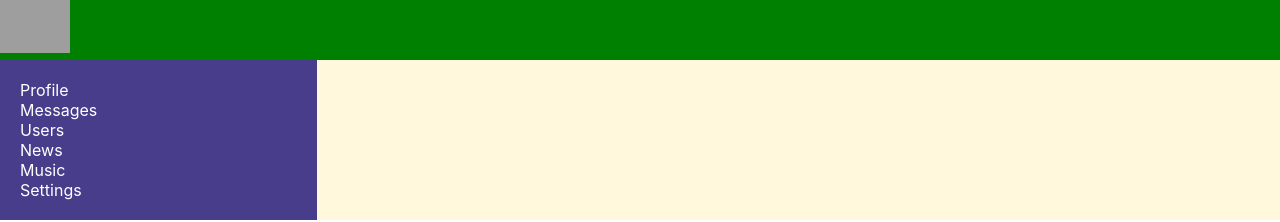
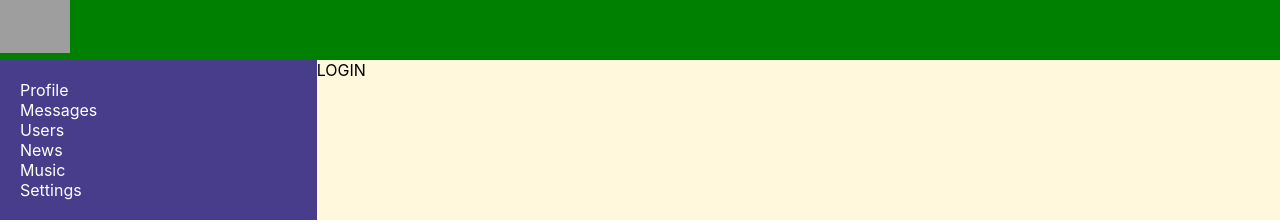
Before and after one commit to Alex666000/social-2023-new, a React (Create React App) app: page /login in a window 1280 px wide. Shown: the top 222 px of the page. Built offline with nearby package versions, Linux system fonts and the light colour scheme; no server answers; grey boxes are pictures that could not be loaded.

Commit message:
68 Redirect

```diff
--- a/src/App.tsx
+++ b/src/App.tsx
@@ -6,6 +6,7 @@ import {DialogsContainer} from './components/Dialogs/DialogsContainer';
 import UsersContainer from './components/Users/UsersContainer';
 import ProfileContainer from './components/Profile/ProfileContainer';
 import HeaderContainer from './components/Header/HeaderContainer';
+import {Login} from './components/Login';
 
 const App: React.FC = (props) => {
     return (
@@ -23,6 +24,9 @@ const App: React.FC = (props) => {
                 <Route
                     path={'/users'}
                     render={() => <UsersContainer/>}/>
+                <Route
+                    path={'/login'}
+                    render={() => <Login/>}/>
             </div>
         </div>)
 }
--- a/src/components/Dialogs/Dialogs.tsx
+++ b/src/components/Dialogs/Dialogs.tsx
@@ -3,6 +3,7 @@ import s from './Dialogs.module.css'
 import {DialogItem} from './DialogItem/DialogsItem';
 import {Message} from './Message/Message';
 import {DialogsPropsType} from './DialogsContainer';
+import {Redirect} from 'react-router-dom';
 
 export const Dialogs: React.FC<DialogsPropsType> = (props) => {
 
@@ -15,6 +16,8 @@ export const Dialogs: React.FC<DialogsPropsType> = (props) => {
     const sendMessageClick = () => {
         props.sendMessage()
     }
+    // делаем редирект по условию на страницу логин как в Арр компоненте путь указан:
+    if(!props.isAuth) return <Redirect to={'login'}/>
 
     return (
         <div className={s.dialogs}>
--- a/src/components/Dialogs/DialogsContainer.tsx
+++ b/src/components/Dialogs/DialogsContainer.tsx
@@ -7,17 +7,20 @@ import {AppStateType} from '../../redux/redux-store';
 // types
 export type MapStateToPropsType = {
     dialogsPage: DialogsPageType
+    isAuth: boolean
 }
 
 export type MapDispatchToPropsType = {
     updateNewMessageBody: (value: string) => void
     sendMessage: () => void
 }
+// общие пропсы для ПК Dialogs в нее они уйдут...:
 export type DialogsPropsType = MapStateToPropsType & MapDispatchToPropsType
 // logic
 const mapStateToProps = (state: AppStateType): MapStateToPropsType => {
     return {
-        dialogsPage: state.dialogsPage
+        dialogsPage: state.dialogsPage,
+        isAuth: state.auth.isAuth,
     }
 }
 
--- /dev/null
+++ b/src/components/Login.tsx
@@ -0,0 +1,9 @@
+import React from 'react';
+
+export const Login = () => {
+    return (
+        <div>
+            LOGIN
+        </div>
+    );
+};
--- a/src/components/Profile/ProfileContainer.tsx
+++ b/src/components/Profile/ProfileContainer.tsx
@@ -3,7 +3,7 @@ import {Profile} from './Profile';
 import {connect} from 'react-redux';
 import {AppStateType} from '../../redux/redux-store';
 import {getUserProfile, IProfile} from '../../redux/profile-reducer';
-import {RouteComponentProps, withRouter} from 'react-router-dom';
+import {Redirect, RouteComponentProps, withRouter} from 'react-router-dom';
 
 type PathParamsType = {
     userId: any
@@ -11,6 +11,7 @@ type PathParamsType = {
 
 type MapStateToPropsType = {
     profile: IProfile
+    isAuth: boolean
 }
 type MapDispatchToPropsType = {
     getUserProfile: (userId: number) =>void
@@ -28,6 +29,8 @@ class ProfileContainer extends React.Component<PropsType, any> {
         this.props.getUserProfile(userId)
     }
     render() {
+        if(!this.props.isAuth) return <Redirect to={'login'}/>
+
         return (
             <Profile profile={this.props.profile}/>
         )
@@ -35,7 +38,8 @@ class ProfileContainer extends React.Component<PropsType, any> {
 };
 
 let mapStateToProps = (state: AppStateType): MapStateToPropsType => ({
-    profile: state.profilePage.profile
+    profile: state.profilePage.profile,
+    isAuth: state.auth.isAuth
 })
 let withUrlDataContainerComponent = withRouter(ProfileContainer)
 export default connect(mapStateToProps, {getUserProfile})(withUrlDataContainerComponent)
--- a/src/redux/auth-reducer.ts
+++ b/src/redux/auth-reducer.ts
@@ -26,7 +26,7 @@ const initialState = {
     id: 24936,
     login: 'slim666',
     email: 'bogdanov777000@mail.ru',
-    isAuth: true
+    isAuth: false
 }
 export const authReducer = (state: initialStateType = initialState, action: AppActionsType): initialStateType => {
     switch (action.type) {
```
